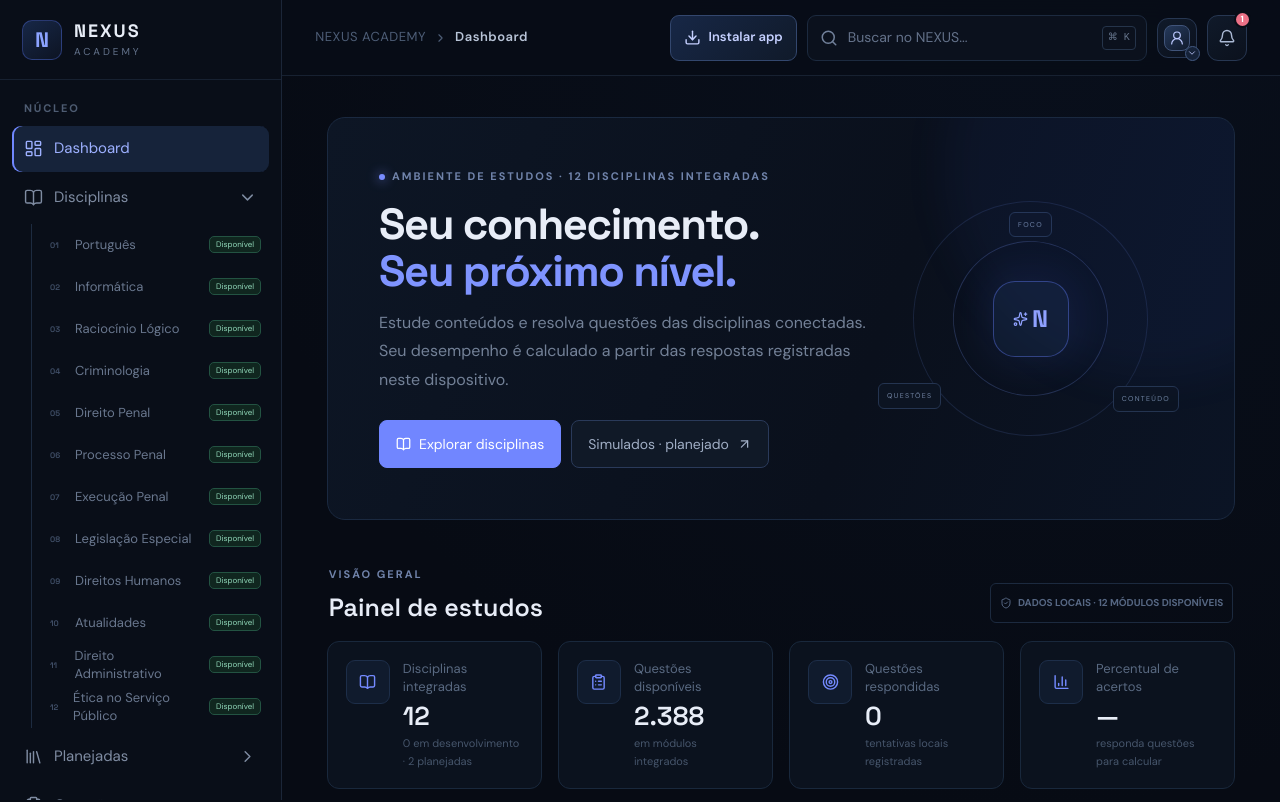
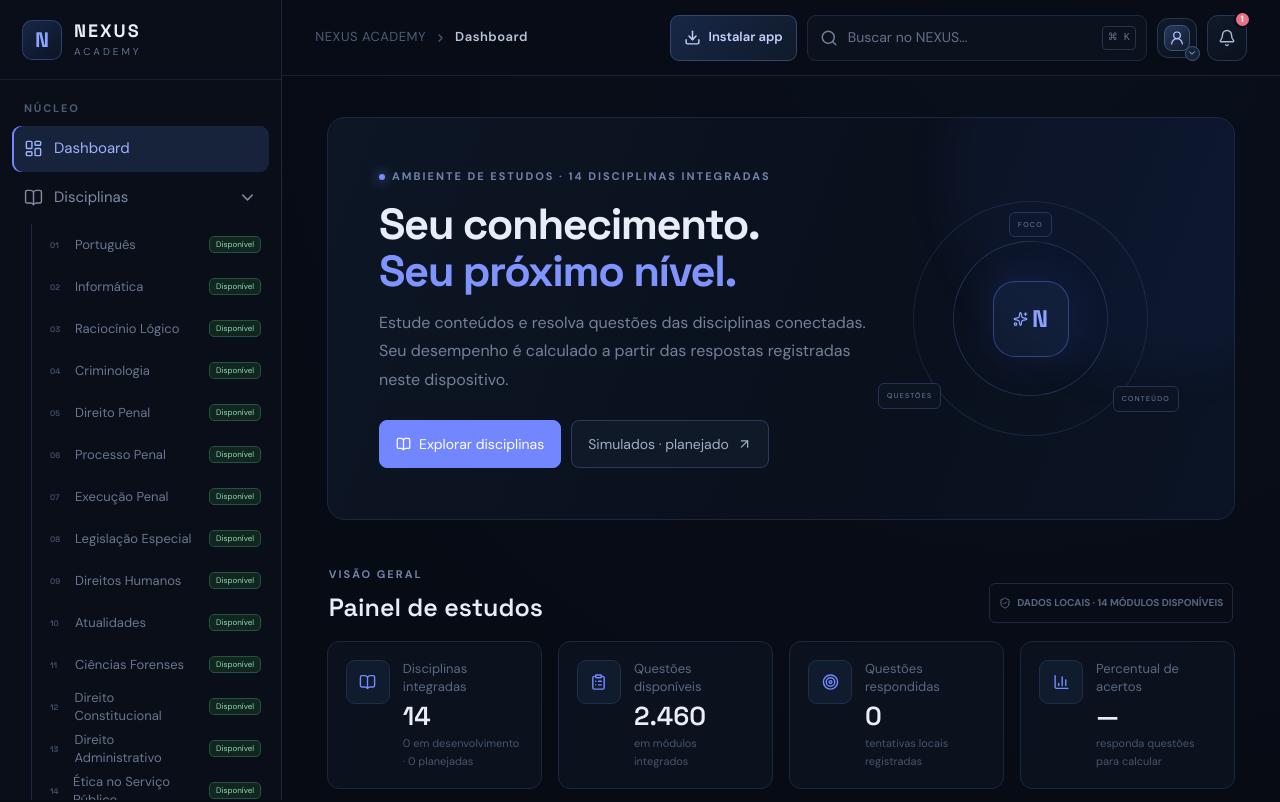
Before and after one commit to jailtoncp/NEXUS-ACADEMY, a React (Vite) app: page / in a window 1280 px wide. Shown: the top 802 px of the page. Built offline with nearby package versions, Linux system fonts and the light colour scheme.

Commit message:
Restore Constitutional Law and Forensic Sciences as active subjects

```diff
--- a/src/data/subjectRegistry.js
+++ b/src/data/subjectRegistry.js
@@ -10,6 +10,8 @@ import direitosHumanos from './subjects/direitos-humanos.js';
 import atualidades from './subjects/atualidades.js';
 import direitoAdministrativo from './subjects/direito-administrativo.js';
 import etica from './subjects/etica.js';
+import cienciasForenses from './subjects/ciencias-forenses.js';
+import direitoConstitucional from './subjects/direito-constitucional.js';
 
 export const activeSubjects = [
   portugues,
@@ -22,21 +24,19 @@ export const activeSubjects = [
   legislacaoEspecial,
   direitosHumanos,
   atualidades,
+  cienciasForenses,
+  direitoConstitucional,
   direitoAdministrativo,
   etica,
 ];
 
 export const developmentDisciplines = [];
 
-export const plannedDisciplines = [
-  'Direito Constitucional',
-  'Ciências Forenses',
-];
+export const plannedDisciplines = [];
 
 export const plannedStudyFeatures = [
   'Flashcards',
   'Revisão',
-  'Simulados',
 ];
 
 export const subjectByName = new Map(activeSubjects.map((subject) => [subject.name, subject]));
```
